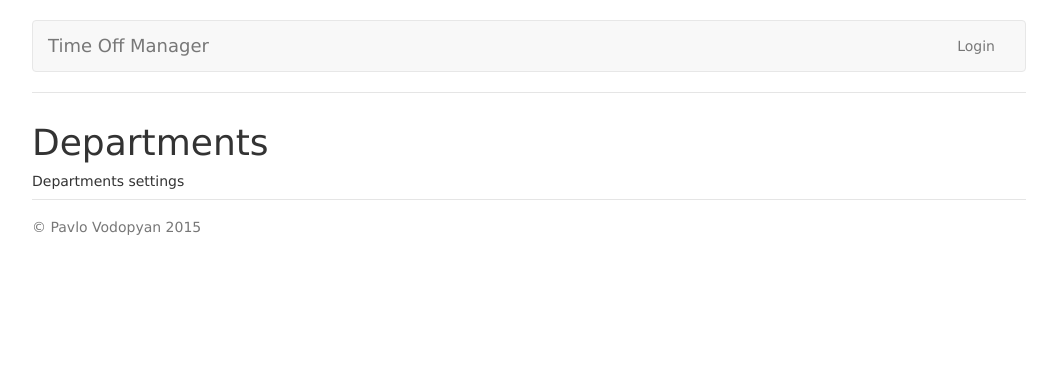
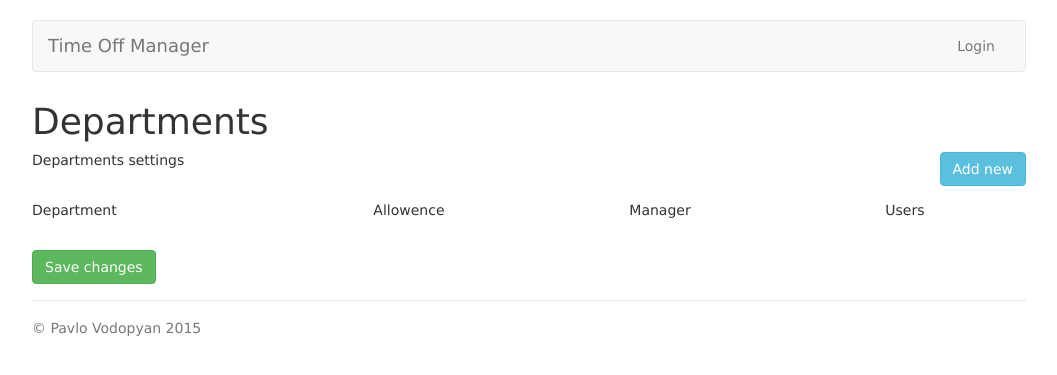
Before and after one commit to timeoff-management/timeoff-management-application, a Node server app: template views/departments.hbs in a window 1280 px wide. Shown: the top 375 px of the page, without its empty margins (111-1168 px from the left). Run offline with Node 20, Linux system fonts and the light colour scheme; the template is opened without the code that fills it, so the values that code supplies are empty; some libraries are stand-ins or nearby versions.

Commit message:
Clean up layout for departments page

```diff
--- a/public/css/style.css
+++ b/public/css/style.css
@@ -23,7 +23,7 @@ body {
 
 /* Custom page header */
 .header {
-  border-bottom: 1px solid #e5e5e5;
+  /*border-bottom: 1px solid #e5e5e5;*/
 }
 /* Make the masthead heading the same height as the navigation */
 .header h3 {
--- a/views/departments.hbs
+++ b/views/departments.hbs
@@ -3,26 +3,71 @@
 
 <h1>Departments</h1>
 
-<p>Departments settings</p>
+<div class="row">
+    <div class="col-md-3">Departments settings</div>
+    <div class="col-md-3 col-md-offset-6">
+        <button type="button" class="pull-right btn btn-info">Add new</button>
+    </div>
+</div>
+
+<div class="row">&nbsp;</div>
+
+{{> show_flash_messages }}
+
+<div class="row">
+    <div class="col-md-4">Department</div>
+    <div class="col-md-3">Allowence</div>
+    <div class="col-md-3">Manager</div>
+    <div class="col-md-2">Users</div>
+</div>
+
+<div class="row">&nbsp;</div>
 
 {{#each departments}}
 <div class="row">
-    <div class="col-md-4">{{name}}</div>
-    <div class="col-md-1">{{allowence}}</div>
-    <div class="col-md-1">{{include_public_holidays}}</div>
+
+    <div class="col-md-4">
+        <input type="text" class="form-control" value="{{name}}">
+    </div>
+
+    <div class="col-md-1">
+        <select class="form-control">
+            {{#each ../allowence_options}}
+            <option value="{{value}}" {{#if_equal this.value ../allowence}} selected="selected"{{/if_equal}}>{{value}}</option>
+            {{/each}}
+        </select>
+    </div>
+
+    <div class="col-md-2">
+        <input id="inlude_public_holidays" type="checkbox" {{#if include_public_holidays}}checked="checked"{{/if}}>
+        <label for="include_public_holidays" class="control-label">Public holidays</label>
+    </div>
+
     <div class="col-md-3">
-        <select>
+        <select class="form-control">
         {{#each ../company.users}}
             <option {{#if_equal this.id ../bossId}} selected="selected"{{/if_equal}}>{{this.name}}</option>
         {{/each}}
         </select>
 
    </div>
+
     <div class="col-md-1">{{this.users.length}}</div>
-    <div class="col-md-2">X</div>
+
+    <div class="col-md-1">
+        <button type="button" class="close" aria-label="Close"><span aria-hidden="true">&times;</span></button>
+    </div>
 </div>
 {{/each}}
 
-{{> show_flash_messages }}
+<div class="row">&nbsp;</div>
+
+<div class="row">
+    <div class="col-md-4">
+        <button type="button" class="btn btn-success">Save changes</button>
+    </div>
+</div>
+
+<div class="row">&nbsp;</div>
 
 {{> footer }}
```
Also changed, not shown: lib/route/settings.js.
